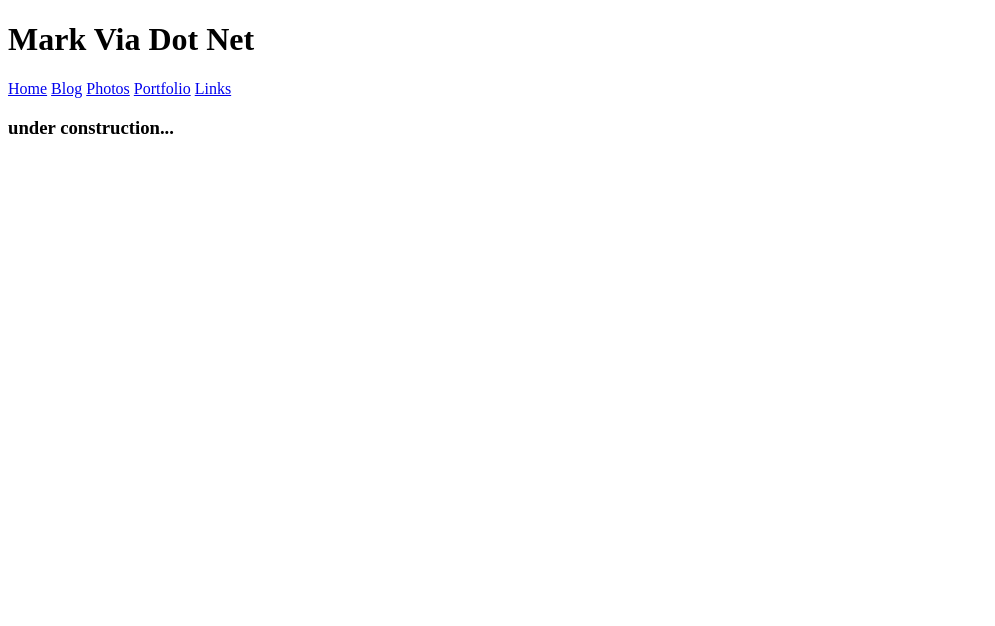
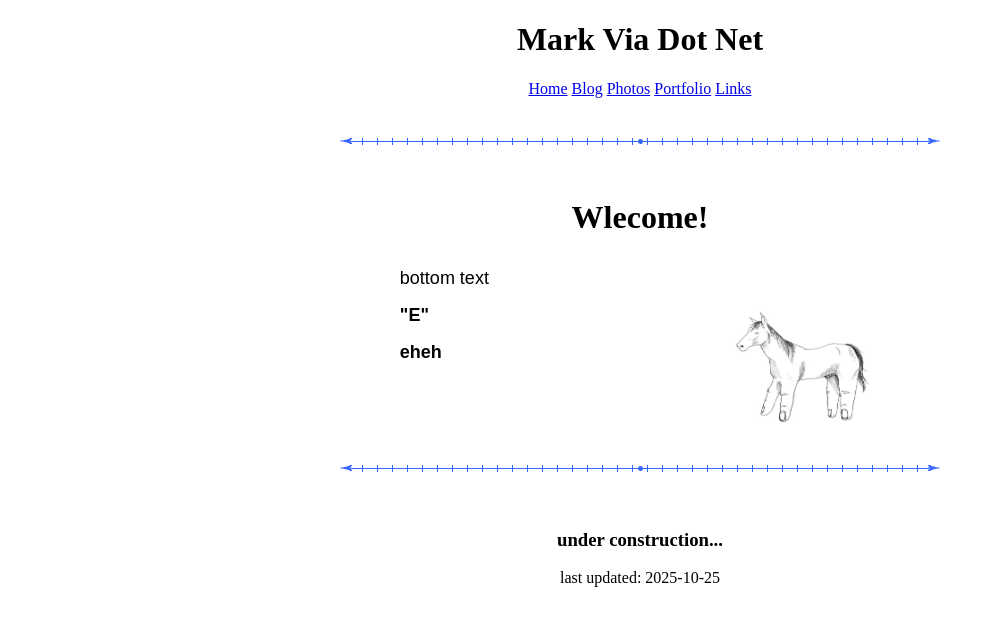
Before and after one commit to marktvia/marktvia.github.io, a plain HTML site: page index.html in a window 1280 px wide. Shown: the whole page, without its empty margins (0-995 px from the left). Drawn offline with Linux system fonts and the light colour scheme.

Commit message:
Add files via upload

```diff
--- a/index.html
+++ b/index.html
@@ -5,26 +5,77 @@
         <meta name="viewport" content="width=device-width">
         <title>Mark Via Dot Net</title>
         <!--<link rel="stylesheet" href="styles/simple.css"/>-->
-
     </head>
     <body>
+        <center>
         <header>
         <h1>Mark Via Dot Net</h1>
-        <nav>
+                <nav>
             <a href="index.html" aria-current="page">Home</a>
             <a href="blog.html">Blog</a>
             <a href="photos.html">Photos</a>
             <a href="portfolio.html">Portfolio</a>
             <a href="links.html">Links</a>
         </nav>
+        <table width="100%" border="0" cellpadding="0" cellspacing="0">
+            <tr>
+                <td width="100%">
+                    <p><font size="4"><font face="Arial, Arial, Helvetica"><!--mstheme --><!-- mstheme --><!-- mstheme --></font><font face="Arial, Arial, Helvetica" color="#FFFFFF"></font><font face="Arial, Arial, Helvetica"><!-- mstheme --><!--mstheme--></font></font></p>
+                </td>
+            </tr>
+            <tr>
+                <td width="100%">
+                    <p align="CENTER"><font face="Arial, Arial, Helvetica" size="4">
+                    <img src="bluhorsa.gif" name="BreakGraphic" align="BOTTOM" border="0" width="600" height="10"><!-- mstheme --><!-- mstheme --></font></p>
+                </td>
+            </tr>
+            <tr>
+                <td width="100%">
+                    <p><font size="4"><font face="Arial, Arial, Helvetica" color="#FFFFFF"></font><font face="Arial, Arial, Helvetica"><!--mstheme --></font></font></p>
+                </td>
+            </tr>
+        </table>
+        <table width="38%" border="0" cellpadding="0" cellspacing="0">
+            <tr>
+                <td width="100%">
+                    <p align="CENTER"><b><font size="6"><!-- mstheme --><!-- mstheme -->Wlecome!<!-- mstheme --><!-- mstheme --></font></b></p>
+                </td>
+            </tr>
+            <tr>
+                <td width="100%">
+                    <p align="LEFT"><font size="4"><font face="Arial">bottom text</font></font></p>
+                    <p align="LEFT"><font size="4"><img src="horsefingers.jpg" name="Graphic6" align="RIGHT" border="0" width="160" height="120"><font face="Arial, Arial,Helvetica"><b>&quot;E&quot;</b></font></font></p>
+                    <p align="LEFT"><font face="Arial, Arial, Helvetica" size="4"><b>eheh<!-- mstheme --></b></font></p>
+                </td>
+            </tr>
+	    </table>
         </header>
+        <table width="100%" border="0" cellpadding="0" cellspacing="0">
+            <tr>
+                <td width="100%">
+                    <p><font size="4"><font face="Arial, Arial, Helvetica"><!--mstheme --><!-- mstheme --><!-- mstheme --></font><font face="Arial, Arial, Helvetica" color="#FFFFFF"></font><font face="Arial, Arial, Helvetica"><!-- mstheme --><!--mstheme--></font></font></p>
+                </td>
+            </tr>
+            <tr>
+                <td width="100%">
+                    <p align="CENTER"><font face="Arial, Arial, Helvetica" size="4">
+                    <img src="bluhorsa.gif" name="BreakGraphic" align="BOTTOM" border="0" width="600" height="10"><!-- mstheme --><!-- mstheme --></font></p>
+                </td>
+            </tr>
+            <tr>
+                <td width="100%">
+                    <p><font size="4"><font face="Arial, Arial, Helvetica" color="#FFFFFF"></font><font face="Arial, Arial, Helvetica"><!--mstheme --></font></font></p>
+                </td>
+            </tr>
+        </table>
 
         <main>
         <h3>under construction...</h3>
         </main>
 
         <footer>
-            <!-- <p>for freeeeeeeee?</p> -->
+            <p>last updated: 2025-10-25</p>
         </footer>
+        </center>
     </body>
 </html>
```
Also changed, not shown: bluhorsa.gif (added), horsefingers.jpg (added).
